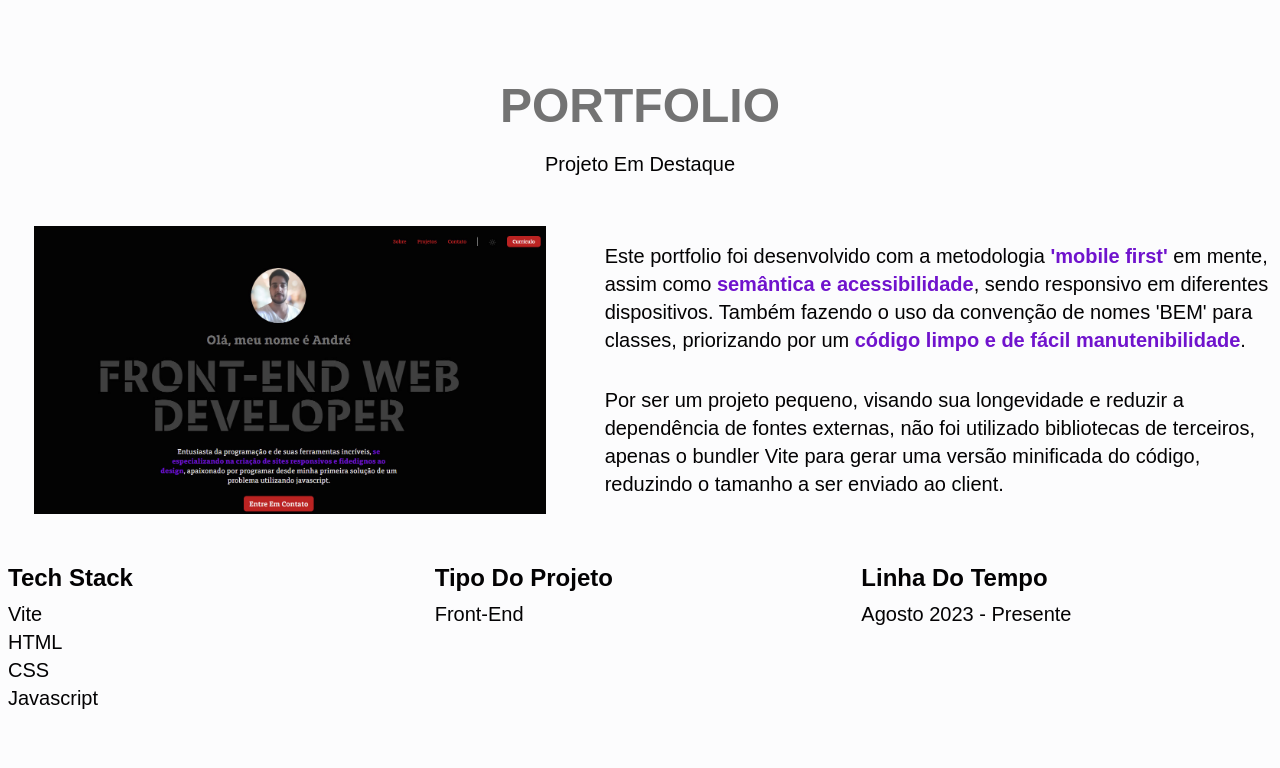
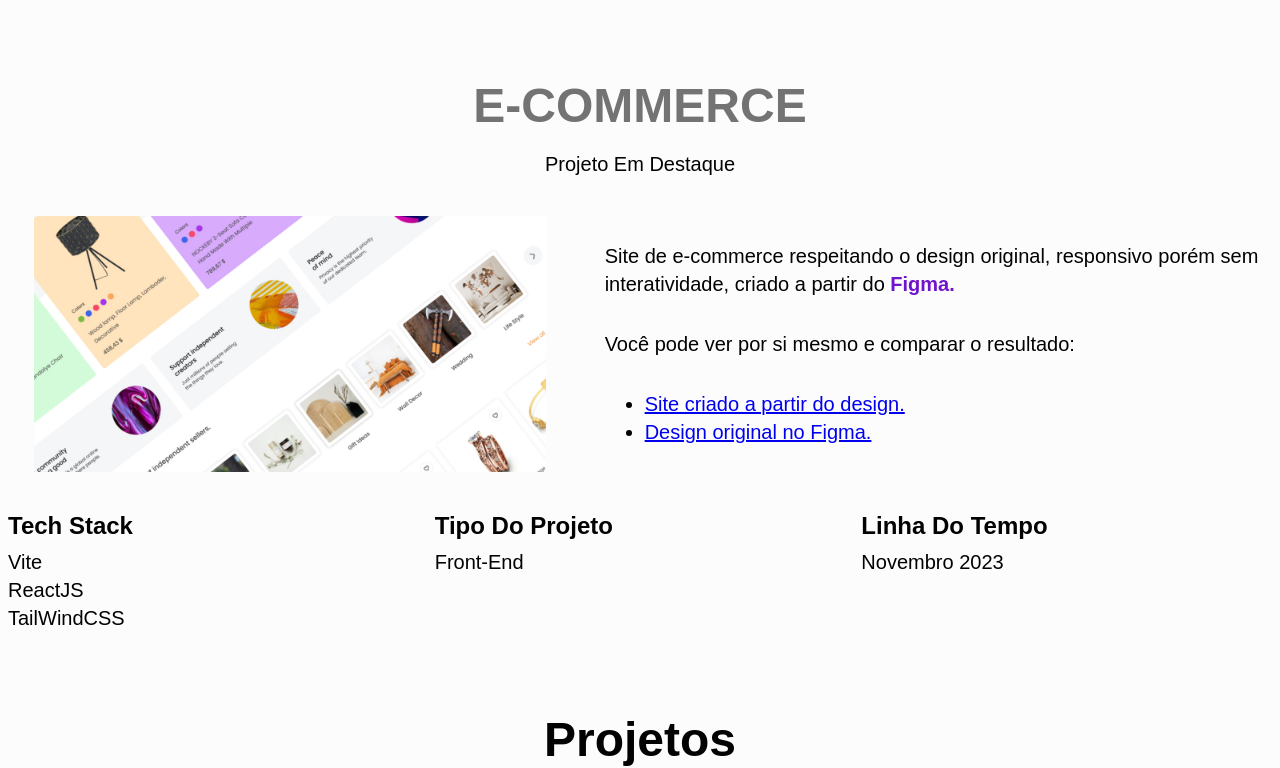
Before and after one commit to codi-Andre/old-portfolio, a website built with Vite: page index.html in a window 1280 px wide. Shown: the part 1367-2135 px from the top of the page. Built offline with nearby package versions, Linux system fonts and the light colour scheme; a web font is replaced by a local one.

Commit message:
feat: new e-commerce project

```diff
--- a/index.html
+++ b/index.html
@@ -226,7 +226,7 @@
       </section>
       <section id="featured" class="featured container section">
         <div class="featured__wrapper">
-          <h2 class="featured__title">Portfolio</h2>
+          <h2 class="featured__title">E-commerce</h2>
           <h3 class="featured__subtitle">Projeto em destaque</h3>
         </div>
         <div class="featured__introduction">
@@ -234,25 +234,31 @@
             <img
               loading="lazy"
               class="featured__img"
-              src="/portfolio-screenshot.jpg"
-              alt="portfolio screenshot"
+              src="/e-commerce.jpg"
+              alt="e-commerce thumbnail"
             />
           </div>
           <div>
             <p class="featured__description">
-              Este portfolio foi desenvolvido com a metodologia
-              <strong>'mobile first'</strong> em mente, assim como
-              <strong>semântica e acessibilidade</strong>, sendo responsivo em
-              diferentes dispositivos. Também fazendo o uso da convenção de
-              nomes 'BEM' para classes, priorizando por um
-              <strong>código limpo e de fácil manutenibilidade</strong>.
+              Site de e-commerce respeitando o design original, responsivo porém
+              sem interatividade, criado a partir do <strong>Figma.</strong>
             </p>
             <p class="featured__description">
-              Por ser um projeto pequeno, visando sua longevidade e reduzir a
-              dependência de fontes externas, não foi utilizado bibliotecas de
-              terceiros, apenas o bundler Vite para gerar uma versão minificada
-              do código, reduzindo o tamanho a ser enviado ao client.
+              Você pode ver por si mesmo e comparar o resultado:
             </p>
+            <ul class="featured__description">
+              <li>
+                <a href="https://codi-andre.github.io/e-commerce/"
+                  >Site criado a partir do design.</a
+                >
+              </li>
+              <li>
+                <a
+                  href="https://www.figma.com/community/file/1096834804853006903/Powerful-E-commerce-Template-for-a-Dynamic-Shopping-Website"
+                  >Design original no Figma.</a
+                >
+              </li>
+            </ul>
           </div>
         </div>
 
@@ -261,9 +267,8 @@
             <h3 class="featured__label">Tech stack</h3>
             <ul class="featured__tech-stack">
               <li class="featured__info">Vite</li>
-              <li class="featured__info">HTML</li>
-              <li class="featured__info">CSS</li>
-              <li class="featured__info">Javascript</li>
+              <li class="featured__info">ReactJS</li>
+              <li class="featured__info">TailWindCSS</li>
             </ul>
           </div>
           <div>
@@ -272,7 +277,7 @@
           </div>
           <div>
             <h3 class="featured__label">Linha do tempo</h3>
-            <p class="featured__info">Agosto 2023 - presente</p>
+            <p class="featured__info">Novembro 2023</p>
           </div>
         </div>
       </section>
--- a/package.json
+++ b/package.json
@@ -9,6 +9,6 @@
     "preview": "vite preview"
   },
   "devDependencies": {
-    "vite": "^4.4.5"
+    "vite": "^4.5.0"
   }
 }
```
Also changed, not shown: README.md, public/e-commerce.jpg (added), 1 other file.
